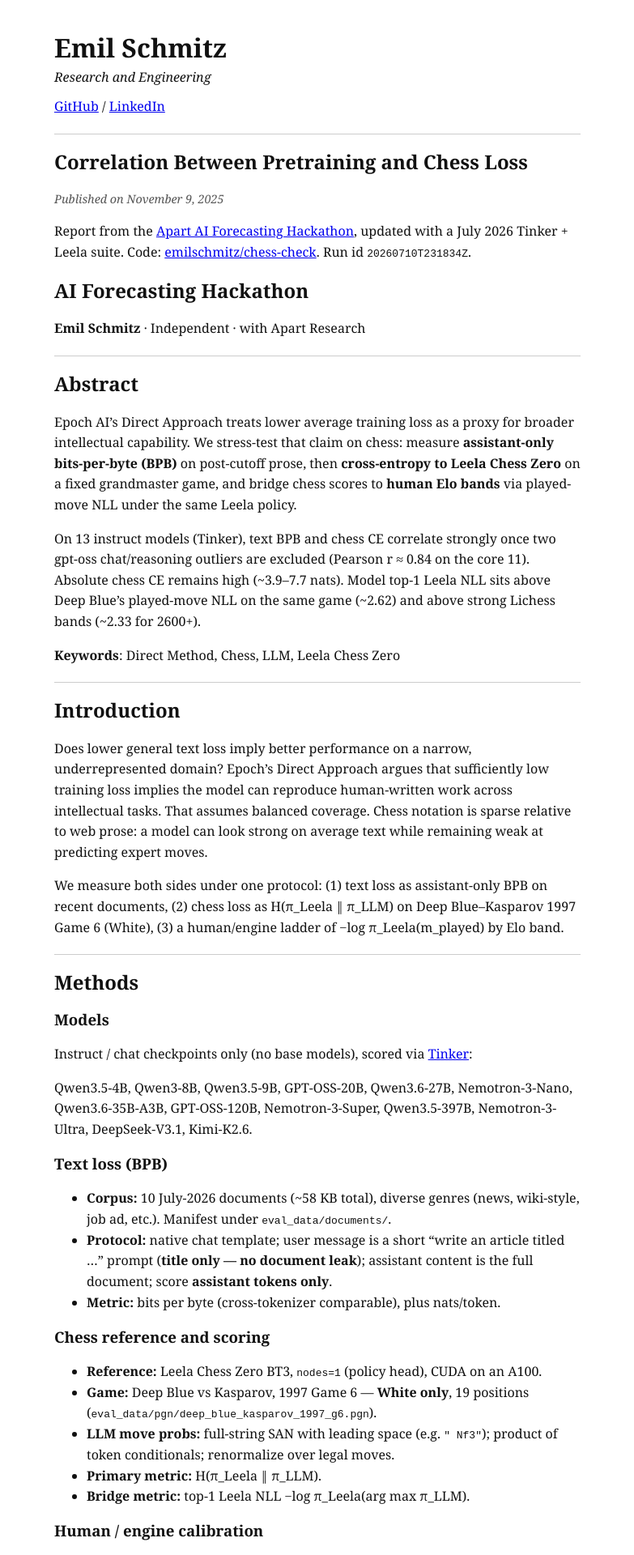
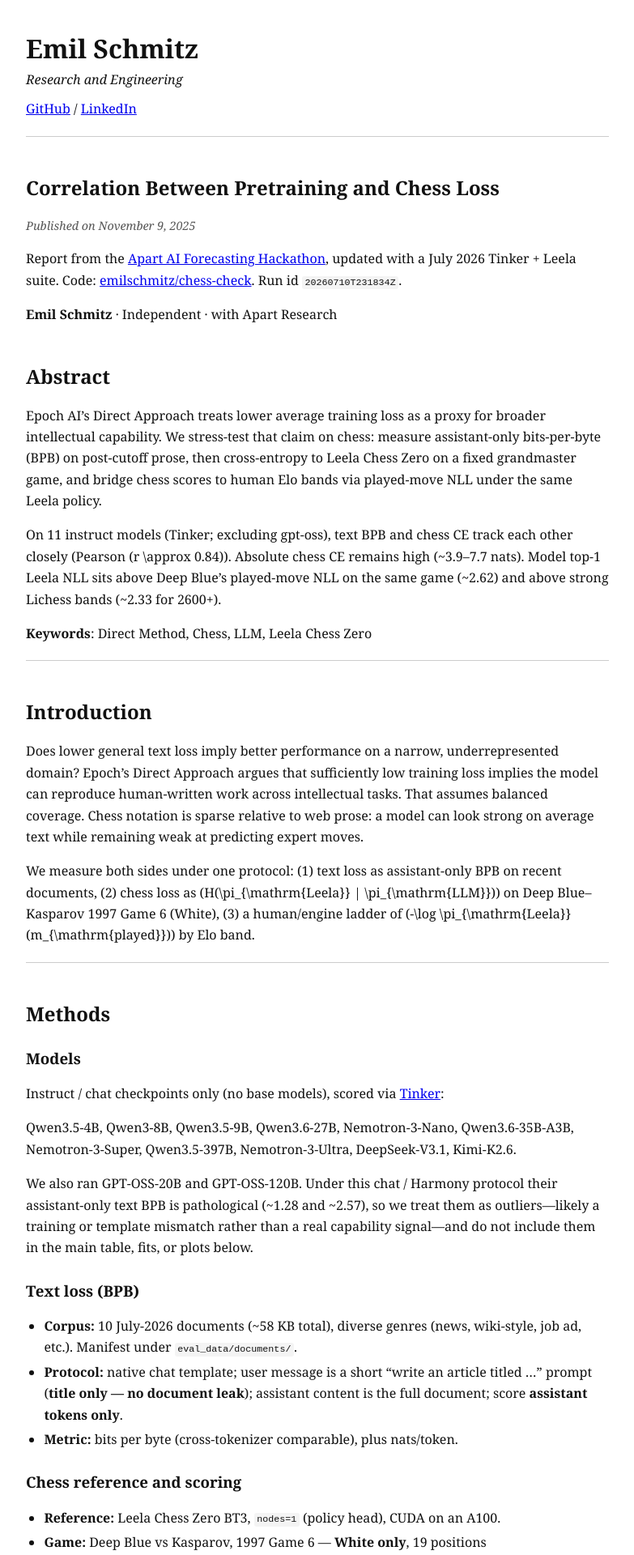
Before and after one commit to emilschmitz/emilschmitz.github.io, a Jekyll site: the page built from _posts/2025-11-09-correlation-between-pretraining-and-chess-loss.md, in a window 1280 px wide. Shown: the top 1920 px of the page at 81% size, without its empty margins (248-1031 px from the left). Built offline with Jekyll 4.4.1, drawn with Linux system fonts in a browser that asks for light colours; some of the changed text lies outside the part shown.

Commit message:
Polish chess write-up: MathJax, table CSS, drop gpt-oss from main curve.
Co-authored-by: Cursor <cursoragent@cursor.com>

```diff
--- a/_layouts/default.html
+++ b/_layouts/default.html
@@ -8,22 +8,21 @@
   <style>
     body {
       font-family: Georgia, "Times New Roman", Times, serif;
-      line-height: 1.6;
-      max-width: 650px;
+      line-height: 1.65;
+      max-width: 720px;
       margin: 40px auto;
-      padding: 0 10px;
+      padding: 0 16px;
       color: #111;
       background-color: #fff;
     }
     h1, h2, h3 {
-      line-height: 1.2;
+      line-height: 1.25;
+      font-weight: 600;
     }
-    a {
-      color: #0000ee;
-    }
-    a:visited {
-      color: #551a8b;
-    }
+    h2 { margin-top: 2em; }
+    h3 { margin-top: 1.5em; }
+    a { color: #0000ee; }
+    a:visited { color: #551a8b; }
     hr {
       border: 0;
       border-top: 1px solid #ccc;
@@ -34,7 +33,64 @@
       font-style: italic;
       font-size: 0.9em;
     }
+    table {
+      width: 100%;
+      border-collapse: collapse;
+      margin: 1.25em 0;
+      font-size: 0.92em;
+      line-height: 1.4;
+    }
+    thead th {
+      text-align: left;
+      border-bottom: 2px solid #222;
+      padding: 0.45em 0.55em;
+      font-weight: 600;
+      white-space: nowrap;
+    }
+    tbody td {
+      border-bottom: 1px solid #ddd;
+      padding: 0.4em 0.55em;
+      vertical-align: top;
+    }
+    tbody tr:last-child td { border-bottom: 1px solid #bbb; }
+    td:nth-child(n+2), th:nth-child(n+2) {
+      text-align: right;
+      font-variant-numeric: tabular-nums;
+      font-family: "Iosevka", "SF Mono", Menlo, Consolas, monospace;
+      font-size: 0.95em;
+    }
+    /* first col stays prose */
+    td:first-child, th:first-child {
+      text-align: left;
+      font-family: Georgia, "Times New Roman", Times, serif;
+      font-variant-numeric: normal;
+    }
+    img {
+      max-width: 100%;
+      height: auto;
+      display: block;
+      margin: 1.25em auto;
+    }
+    code {
+      font-size: 0.9em;
+      background: #f4f4f4;
+      padding: 0.1em 0.3em;
+      border-radius: 3px;
+    }
+    ul, ol { padding-left: 1.4em; }
+    li { margin: 0.25em 0; }
+    .math-block { overflow-x: auto; }
   </style>
+  <script>
+    window.MathJax = {
+      tex: {
+        inlineMath: [['\\(', '\\)']],
+        displayMath: [['\\[', '\\]']],
+        processEscapes: true
+      }
+    };
+  </script>
+  <script defer src="https://cdn.jsdelivr.net/npm/mathjax@3/es5/tex-chtml.js"></script>
 </head>
 <body>
   <header>
--- a/_posts/2025-11-09-correlation-between-pretraining-and-chess-loss.md
+++ b/_posts/2025-11-09-correlation-between-pretraining-and-chess-loss.md
@@ -6,17 +6,13 @@ excerpt: "Stress-testing Epoch's Direct Approach: does lower text loss track che
 ---
 Report from the [Apart AI Forecasting Hackathon](https://apartresearch.com/sprints/the-ai-forecasting-hackathon-2025-10-31-to-2025-11-02), updated with a July 2026 Tinker + Leela suite. Code: [emilschmitz/chess-check](https://github.com/emilschmitz/chess-check). Run id `20260710T231834Z`.
 
-# AI Forecasting Hackathon
-
 **Emil Schmitz** · Independent · with Apart Research
-
----
 
 ## Abstract
 
-Epoch AI's Direct Approach treats lower average training loss as a proxy for broader intellectual capability. We stress-test that claim on chess: measure **assistant-only bits-per-byte (BPB)** on post-cutoff prose, then **cross-entropy to Leela Chess Zero** on a fixed grandmaster game, and bridge chess scores to **human Elo bands** via played-move NLL under the same Leela policy.
+Epoch AI's Direct Approach treats lower average training loss as a proxy for broader intellectual capability. We stress-test that claim on chess: measure assistant-only bits-per-byte (BPB) on post-cutoff prose, then cross-entropy to Leela Chess Zero on a fixed grandmaster game, and bridge chess scores to human Elo bands via played-move NLL under the same Leela policy.
 
-On 13 instruct models (Tinker), text BPB and chess CE correlate strongly once two gpt-oss chat/reasoning outliers are excluded (Pearson r ≈ 0.84 on the core 11). Absolute chess CE remains high (~3.9–7.7 nats). Model top-1 Leela NLL sits above Deep Blue's played-move NLL on the same game (~2.62) and above strong Lichess bands (~2.33 for 2600+).
+On 11 instruct models (Tinker; excluding gpt-oss), text BPB and chess CE track each other closely (Pearson \(r \approx 0.84\)). Absolute chess CE remains high (~3.9–7.7 nats). Model top-1 Leela NLL sits above Deep Blue's played-move NLL on the same game (~2.62) and above strong Lichess bands (~2.33 for 2600+).
 
 **Keywords**: Direct Method, Chess, LLM, Leela Chess Zero
 
@@ -26,7 +22,7 @@ On 13 instruct models (Tinker), text BPB and chess CE correlate strongly once tw
 
 Does lower general text loss imply better performance on a narrow, underrepresented domain? Epoch's Direct Approach argues that sufficiently low training loss implies the model can reproduce human-written work across intellectual tasks. That assumes balanced coverage. Chess notation is sparse relative to web prose: a model can look strong on average text while remaining weak at predicting expert moves.
 
-We measure both sides under one protocol: (1) text loss as assistant-only BPB on recent documents, (2) chess loss as H(π_Leela ‖ π_LLM) on Deep Blue–Kasparov 1997 Game 6 (White), (3) a human/engine ladder of −log π_Leela(m_played) by Elo band.
+We measure both sides under one protocol: (1) text loss as assistant-only BPB on recent documents, (2) chess loss as \(H(\pi_{\mathrm{Leela}} \| \pi_{\mathrm{LLM}})\) on Deep Blue–Kasparov 1997 Game 6 (White), (3) a human/engine ladder of \(-\log \pi_{\mathrm{Leela}}(m_{\mathrm{played}})\) by Elo band.
 
 ---
 
@@ -36,7 +32,9 @@ We measure both sides under one protocol: (1) text loss as assistant-only BPB on
 
 Instruct / chat checkpoints only (no base models), scored via [Tinker](https://thinkingmachines.ai/):
 
-Qwen3.5-4B, Qwen3-8B, Qwen3.5-9B, GPT-OSS-20B, Qwen3.6-27B, Nemotron-3-Nano, Qwen3.6-35B-A3B, GPT-OSS-120B, Nemotron-3-Super, Qwen3.5-397B, Nemotron-3-Ultra, DeepSeek-V3.1, Kimi-K2.6.
+Qwen3.5-4B, Qwen3-8B, Qwen3.5-9B, Qwen3.6-27B, Nemotron-3-Nano, Qwen3.6-35B-A3B, Nemotron-3-Super, Qwen3.5-397B, Nemotron-3-Ultra, DeepSeek-V3.1, Kimi-K2.6.
+
+We also ran GPT-OSS-20B and GPT-OSS-120B. Under this chat / Harmony protocol their assistant-only text BPB is pathological (~1.28 and ~2.57), so we treat them as outliers—likely a training or template mismatch rather than a real capability signal—and do not include them in the main table, fits, or plots below.
 
 ### Text loss (BPB)
 
@@ -49,16 +47,16 @@ Qwen3.5-4B, Qwen3-8B, Qwen3.5-9B, GPT-OSS-20B, Qwen3.6-27B, Nemotron-3-Nano, Qwe
 - **Reference:** Leela Chess Zero BT3, `nodes=1` (policy head), CUDA on an A100.
 - **Game:** Deep Blue vs Kasparov, 1997 Game 6 — **White only**, 19 positions (`eval_data/pgn/deep_blue_kasparov_1997_g6.pgn`).
 - **LLM move probs:** full-string SAN with leading space (e.g. `" Nf3"`); product of token conditionals; renormalize over legal moves.
-- **Primary metric:** H(π_Leela ‖ π_LLM).
-- **Bridge metric:** top-1 Leela NLL −log π_Leela(arg max π_LLM).
+- **Primary metric:** \(H(\pi_{\mathrm{Leela}} \| \pi_{\mathrm{LLM}})\).
+- **Bridge metric:** top-1 Leela NLL \(-\log \pi_{\mathrm{Leela}}(\arg\max_m \pi_{\mathrm{LLM}})\).
 
 ### Human / engine calibration
 
-Same Leela policy. For humans (and Deep Blue), score the **played** move: −log π_Leela(m_played), aggregated by Elo band from PGN headers (Lichess sample) plus Deep Blue as an engine anchor on G6.
+Same Leela policy. For humans (and Deep Blue), score the **played** move: \(-\log \pi_{\mathrm{Leela}}(m_{\mathrm{played}})\), aggregated by Elo band from PGN headers (Lichess sample) plus Deep Blue as an engine anchor on G6.
 
 ### Cost
 
-Tinker estimate for this suite: about $0.11 text + $0.65 chess ≈ **$0.76** (cap $50).
+Tinker estimate for this suite (including the excluded gpt-oss runs): about \$0.11 text + \$0.65 chess ≈ **\$0.76** (cap \$50).
 
 ---
 
@@ -66,41 +64,45 @@ Tinker estimate for this suite: about $0.11 text + $0.65 chess ≈ **$0.76** (ca
 
 ### Text BPB vs chess CE
 
-| Model | Params (B) | Text BPB | Chess CE | Top-1 Leela NLL |
-| ----- | ---------- | -------- | -------- | --------------- |
+| Model | Params (B) | Text BPB | Chess CE | Top-1 NLL |
+| ----- | ----------:| --------:| --------:| ---------:|
 | qwen3.5-4b | 4 | 0.701 | 5.130 | 3.921 |
 | qwen3-8b | 8 | 0.768 | 7.687 | 4.368 |
 | qwen3.5-9b | 9 | 0.663 | 4.891 | 4.617 |
-| gpt-oss-20b | 20 | 1.280 | 4.826 | 3.794 |
 | qwen3.6-27b | 27 | 0.616 | 5.752 | 4.493 |
 | nemotron-3-nano | 30 | 0.690 | 6.061 | 4.579 |
 | qwen3.6-35b-a3b | 35 | 0.637 | 4.727 | 4.491 |
-| gpt-oss-120b | 120 | 2.571 | 5.204 | 3.813 |
 | nemotron-3-super | 120 | 0.630 | 4.473 | 4.217 |
 | qwen3.5-397b | 397 | 0.602 | 4.480 | 3.483 |
 | nemotron-3-ultra | 550 | 0.602 | 4.352 | 4.575 |
 | deepseek-v3.1 | 671 (37 act.) | 0.623 | 3.876 | 4.026 |
 | kimi-k2.6 | 1000 (32 act.) | 0.584 | 4.081 | 4.026 |
 
-gpt-oss-20b / 120b show pathological text BPB (~1.28 / ~2.57) under this chat protocol — treated as outliers for correlation fits.
-
 ![Text BPB vs chess CE](/assets/chess-check-20260710/text_bpb_vs_chess_ce.png)
 
-**Core 11 (excl. gpt-oss):** Pearson r(BPB, CE) ≈ 0.84; Spearman ≈ 0.74. Linear fit: CE ≈ −5.94 + 16.99 · BPB. All 13: r ≈ 0.10 (outliers dominate).
+Among these 11 models the pattern is fairly clean: Pearson \(r(\mathrm{BPB}, \mathrm{CE}) \approx 0.84\), Spearman \(\approx 0.74\), with fit
+
+\[
+\mathrm{CE} \approx -5.94 + 16.99 \cdot \mathrm{BPB}.
+\]
 
 Best chess CE: DeepSeek-V3.1 (3.876). Lowest text BPB: Kimi-K2.6 (0.584). Lowest top-1 Leela NLL: Qwen3.5-397B (3.483).
 
 ### Human / Deep Blue ladder
 
 | Band | Mean played NLL | n moves |
-| ---- | --------------- | ------- |
+| ---- | ---------------:| -------:|
 | DeepBlue1997 (G6 White) | 2.625 | 19 |
 | 1400–1800 | 2.845 | 56 |
 | 1800–2200 | 2.962 | 48 |
 | 2200–2600 | 2.412 | 423 |
 | 2600+ | 2.332 | 476 |
 
-Mid bands are small-N and noisy. Strong humans (~2.33) and Deep Blue on this game (~2.62) sit well below every model's top-1 Leela NLL (~3.5–4.6). Empirical CE→top-1 fit on core models: top1 ≈ 3.69 + 0.113 · CE (shallow; top-1 is a coarse bridge).
+Mid bands are small-\(N\) and noisy. Strong humans (~2.33) and Deep Blue on this game (~2.62) sit well below every model's top-1 Leela NLL (~3.5–4.6). Empirical CE→top-1 fit:
+
+\[
+\mathrm{top1} \approx 3.69 + 0.113 \cdot \mathrm{CE}.
+\]
 
 ![CE vs top-1 NLL with anchors](/assets/chess-check-20260710/ce_vs_top1_nll.png)
 
@@ -123,6 +125,7 @@ So: lower text loss tracks better chess *relative* ranking in this sample, but a
 - Human ladder is a convenience Lichess sample; mid Elo bands underpowered.
 - Leela BT3 `nodes=1` is a policy snapshot, not search Elo; castling SAN (`O-O`) occasionally missing from parsed VerboseMoveStats → epsilon fallback.
 - Instruct-only curve; no base-model pretrain loss comparison in this run.
+- gpt-oss excluded from the main curve due to Harmony / chat-template BPB pathology.
 
 ---
 
@@ -146,3 +149,4 @@ Artifacts for run `20260710T231834Z`: `results/20260710T231834Z/` (merged CSV, h
 - Stockfish MultiPV as a second reference.
 - Fix O-O SAN mapping; enlarge human Elo samples.
 - Optional base-model curve with raw-continuation BPB for Direct Approach closer to pretrain loss.
+- Revisit gpt-oss with a Harmony-aware scoring protocol (analysis vs final channels).
```
Also changed, not shown: other parts of _posts/2025-11-09-correlation-between-pretraining-and-chess-loss.md (+2 -2 lines), assets/chess-check-20260710/ce_vs_top1_nll.png, assets/chess-check-20260710/text_bpb_vs_chess_ce.png.
